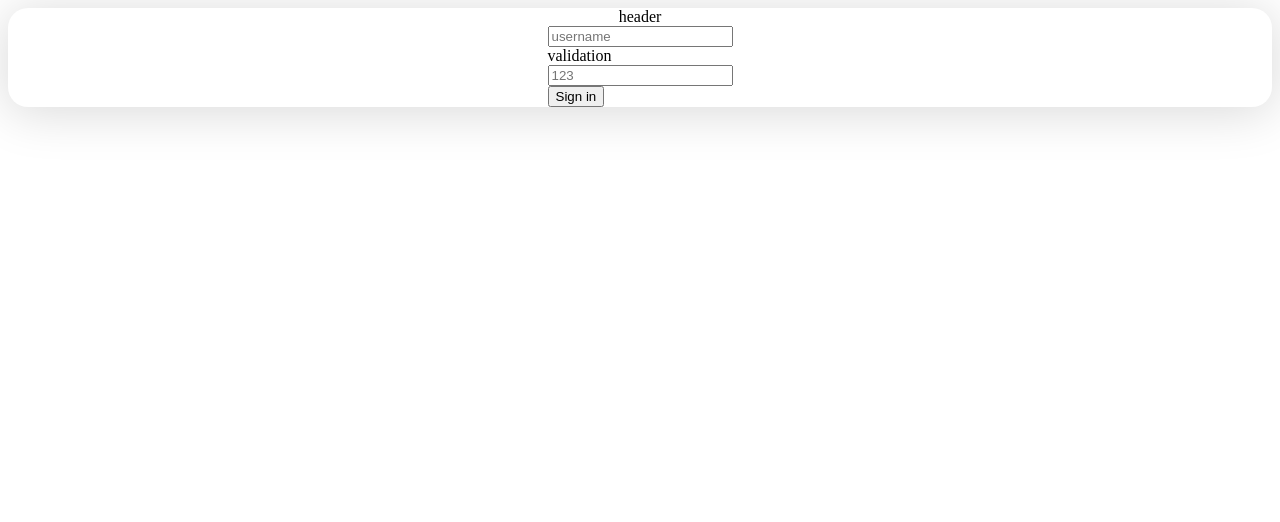
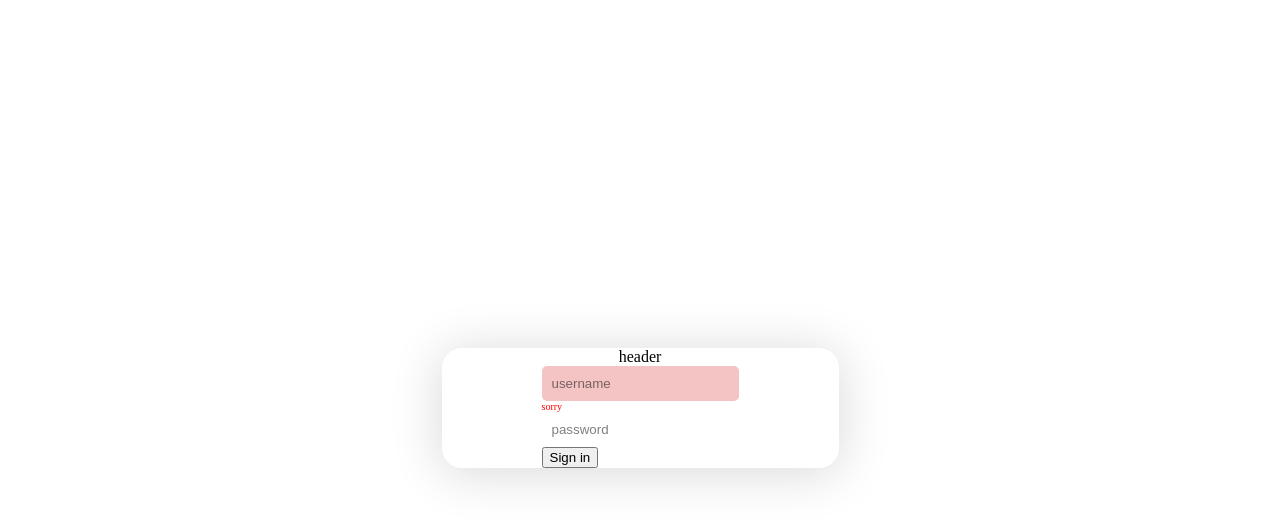
Before and after one commit to kartashov-developer/cattee, a React (Vite) app: page / in a window 1280 px wide. Shown: the top 522 px of the page. Built offline with nearby package versions, Linux system fonts and the light colour scheme.

Commit message:
feat: add error show for Inputs and styles.

```diff
--- /dev/null
+++ b/src/common/fields/inputs/Input/Input.css
@@ -0,0 +1,20 @@
+input {
+  background-color: grba(237, 237, 237, 0.7);
+  border-radius: 5px;
+  border: none;
+  padding: 10px;
+}
+
+input::placeholder {
+  color: rgba(0, 0, 0, 0.5)
+}
+
+.input_error {
+  background: rgba(219, 57, 57, 0.3);
+}
+
+.input_helperText {
+  font-size: 10px;
+  font-weight: 300;
+  color: #FF0000;
+}
--- a/src/common/fields/inputs/Input/Input.tsx
+++ b/src/common/fields/inputs/Input/Input.tsx
@@ -1,8 +1,24 @@
 import React from 'react';
 
+import './Input.css';
+
 interface InputProps extends React.HTMLProps<HTMLInputElement> {
+  isError?: boolean;
+  helperText?: string;
 }
 
-export const Input: React.FC<InputProps> = (props) => {
-  return <input {...props}/>;
+export const Input: React.FC<InputProps> = (
+  { isError = false, helperText, ...props },
+) => {
+  // isError true ->  className add 'input_error'
+  const className = isError ? 'input input_error' : 'input';
+
+  return (
+    <div>
+      <input className={className} {...props} />
+
+      {/* isError+helperText=true -> show helperText */}
+      {isError && helperText && <div className="input_helperText">{helperText}</div>}
+    </div>
+  );
 };
--- a/src/pages/LoginPage/LoginPage.css
+++ b/src/pages/LoginPage/LoginPage.css
@@ -1,4 +1,7 @@
 .login-page {
+  display: flex;
+  justify-content: center;
+  align-items: center;
   height: 100vh;
 }
 
--- a/src/pages/LoginPage/LoginPage.tsx
+++ b/src/pages/LoginPage/LoginPage.tsx
@@ -13,15 +13,24 @@ export function LoginPage() {
         <div className="login-page_form_container">
           <div>
             <Input
-              placeholder='username'
+              placeholder="username"
               value={formValues.username}
+              name="username"
+              onChange={(event: React.ChangeEvent<HTMLInputElement>) => {
+                setFormValues({ ...formValues, username: event.target.value });
+              }}
+              isError
+              helperText="sorry"
             />
-            <div>validation</div>
           </div>
           <div>
             <Input
-              placeholder='123'
+              placeholder="password"
               value={formValues.password}
+              name="password"
+              onChange={(event: React.ChangeEvent<HTMLInputElement>) => {
+                setFormValues({ ...formValues, password: event.target.value });
+              }}
             />
           </div>
           <div>
```
Also changed, not shown: .eslintrc.cjs.
